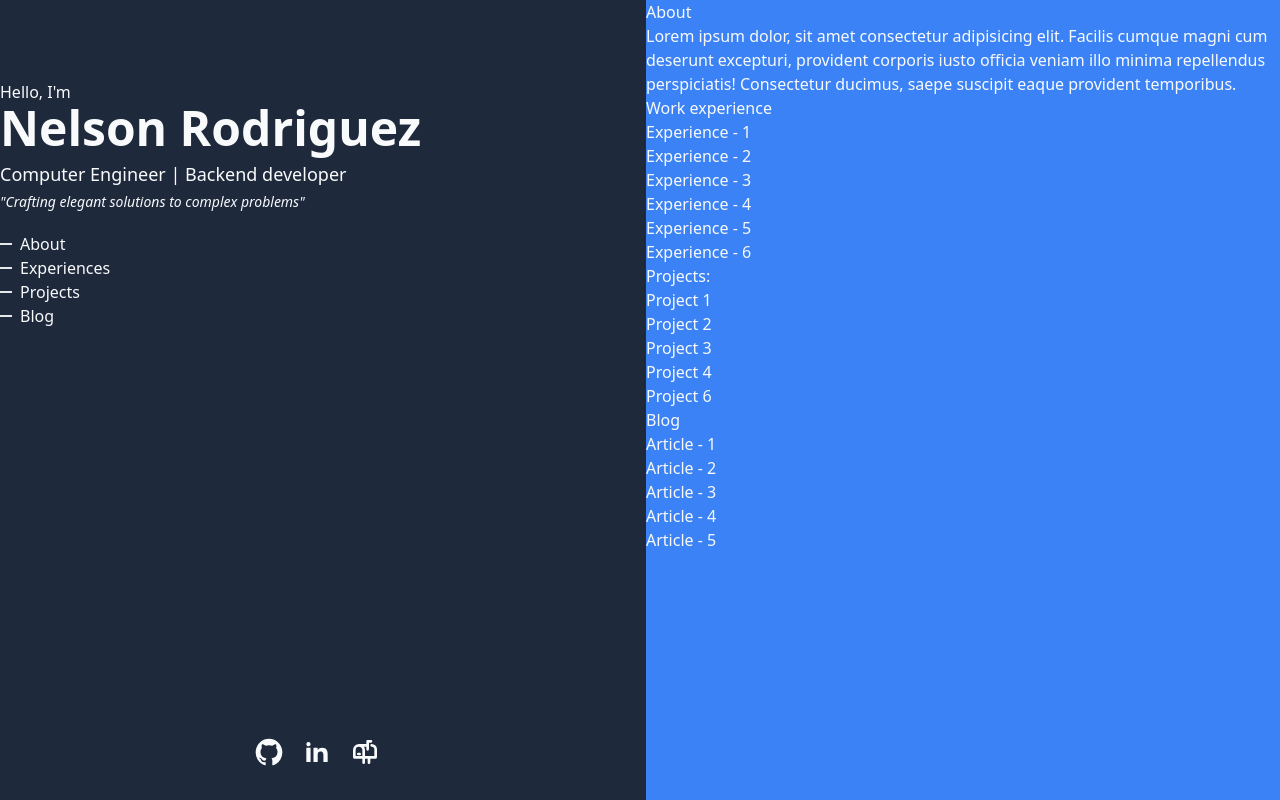
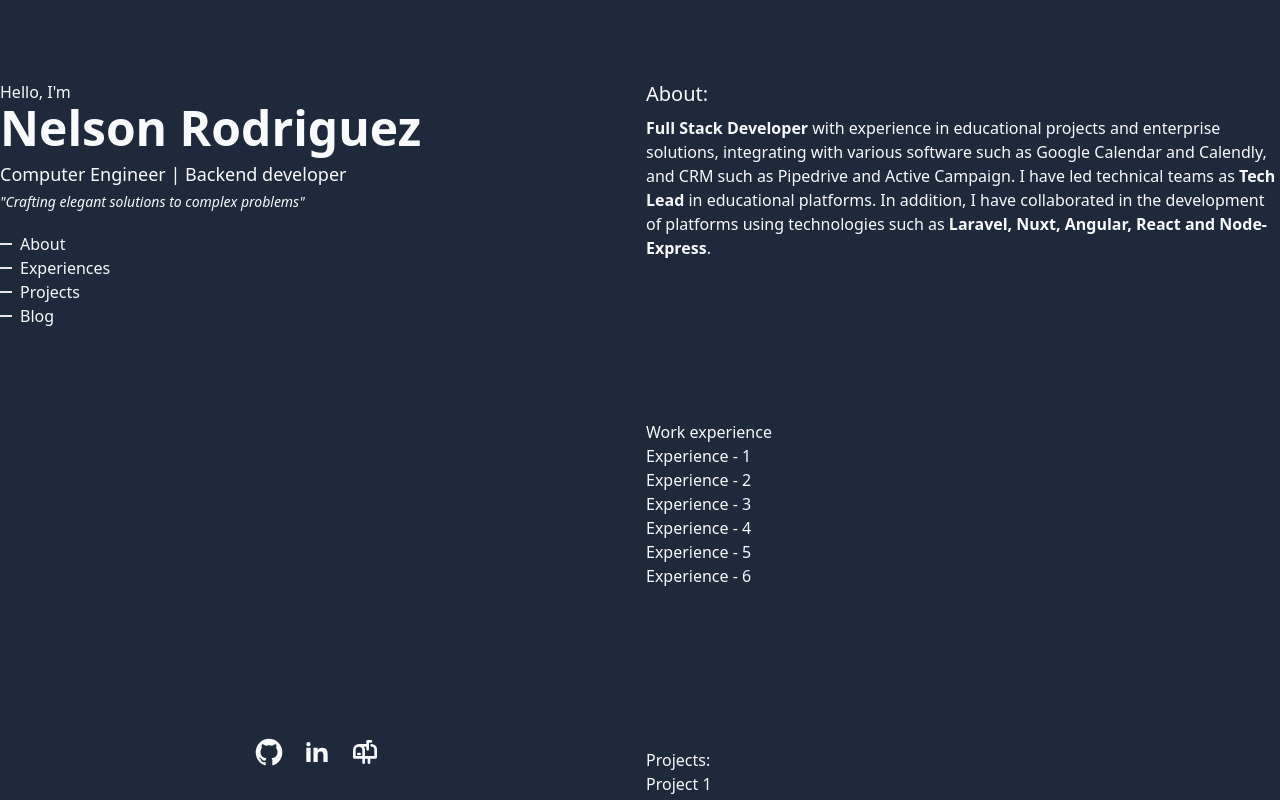
Before and after one commit to nelsonrrj/nelsonrrj.github.io, a Nuxt app: page / in a window 1280 px wide. Built offline with nearby package versions, Linux system fonts and the light colour scheme.

Commit message:
feat: add component Content and add information in About component

```diff
--- a/components/About.vue
+++ b/components/About.vue
@@ -2,8 +2,14 @@
 
 <template>
   <div>
-    <h1>About</h1>
-    <p>Lorem ipsum dolor, sit amet consectetur adipisicing elit. Facilis cumque magni cum deserunt excepturi, provident corporis iusto officia veniam illo minima repellendus perspiciatis! Consectetur ducimus, saepe suscipit eaque provident temporibus.</p>
+    <h1 class="text-xl font-light mb-2">About:</h1>
+    <p class="font-light">
+      <span class="font-bold">Full Stack Developer</span> with experience in educational projects and enterprise
+      solutions, integrating with various software such as Google Calendar and Calendly, and CRM such as Pipedrive and
+      Active Campaign. I have led technical teams as <span class="font-bold">Tech Lead</span> in educational platforms.
+      In addition, I have collaborated in the development of platforms using technologies such as
+      <span class="font-bold">Laravel, Nuxt, Angular, React and Node-Express</span>.
+    </p>
   </div>
 </template>
 
--- /dev/null
+++ b/components/Content.vue
@@ -0,0 +1,12 @@
+<script setup lang="ts"></script>
+
+<template>
+  <main class="overflow-y-auto">
+    <About id="about" class="mb-40 mt-20" />
+    <WorkExperience id="work-experience" class="mb-40" />
+    <Projects id="projects" class="mb-40" />
+    <Blog id="blog" class="mb-40" />
+  </main>
+</template>
+
+<style scoped></style>
--- a/components/Header.vue
+++ b/components/Header.vue
@@ -1,7 +1,7 @@
 <script setup lang="ts"></script>
 
 <template>
-  <header class="flex flex-col">
+  <header class="flex flex-col mt-20">
     <Presentation class="mb-5" />
 
     <Navegation class="mb-5" />
--- a/pages/index.vue
+++ b/pages/index.vue
@@ -1,14 +1,9 @@
 <script setup lang="ts"></script>
 
 <template>
-  <div class="grid grid-cols-2 gap-3">
-    <Header class="mt-20" />
-    <main class="bg-blue-500 h-screen overflow-y-auto">
-      <About id="about" />
-      <WorkExperience id="work-experience" />
-      <Projects id="projects" />
-      <Blog id="blog" />
-    </main>
+  <div class="grid grid-cols-2 gap-3 h-screen">
+    <Header/>
+    <Content />
   </div>
 </template>
 
```
